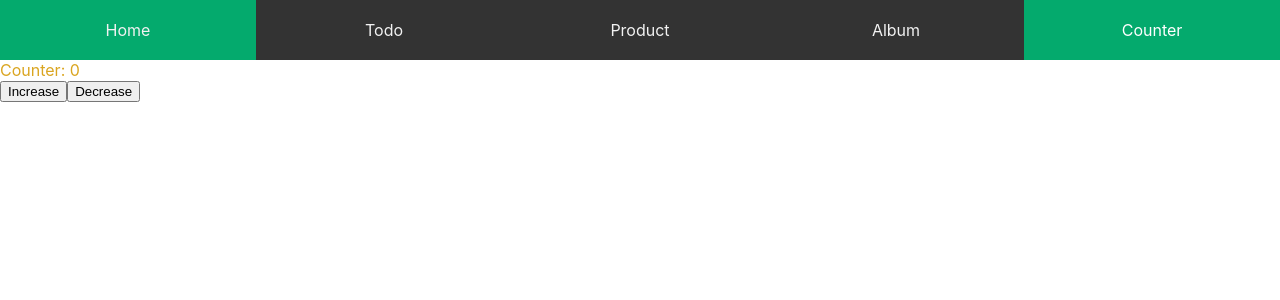
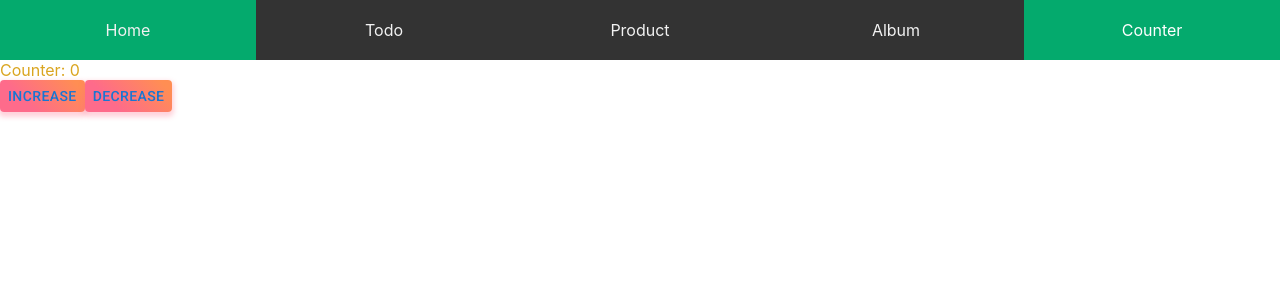
Before and after one commit to xhoang0509/learn-reactjs, a React (Create React App) app: page /counter in a window 1280 px wide. Shown: the top 300 px of the page. Built offline with nearby package versions, Linux system fonts and the light colour scheme; no server answers.

Commit message:
material ui style

```diff
--- a/package.json
+++ b/package.json
@@ -3,12 +3,11 @@
     "version": "0.1.0",
     "private": true,
     "dependencies": {
-        "@emotion/react": "^11.7.1",
-        "@emotion/styled": "^11.6.0",
         "@hookform/error-message": "^2.0.0",
         "@hookform/resolvers": "^2.8.8",
         "@mui/icons-material": "^5.3.1",
         "@mui/material": "^5.4.0",
+        "@mui/styles": "^5.4.2",
         "@reduxjs/toolkit": "^1.7.2",
         "@testing-library/jest-dom": "^5.16.1",
         "@testing-library/react": "^12.1.2",
--- a/src/features/Counter/index.jsx
+++ b/src/features/Counter/index.jsx
@@ -1,10 +1,28 @@
+import * as React from 'react';
 import { useDispatch, useSelector } from 'react-redux';
 import { decrease, increase } from './counterSlice';
 import styles from './styles.module.css';
+import { makeStyles } from '@mui/styles';
+import Button from '@mui/material/Button';
 
+const useStyles = makeStyles({
+    root: {
+        background: 'linear-gradient(45deg, #FE6B8B 30%, #FF8E53 90%)',
+        border: 0,
+        borderRadius: 3,
+        boxShadow: '0 3px 5px 2px rgba(255, 105, 135, .3)',
+        color: 'white',
+        height: 32,
+        padding: '0 30px',
+        margin: '10px',
+    },
+});
 const Counter = () => {
+    const classes = useStyles();
+
     const counter = useSelector((state) => state.counter);
     const dispatch = useDispatch();
+
     const handleIncreaseClick = () => {
         const action = increase(); // action creator
         dispatch(action);
@@ -18,8 +36,12 @@
         <div className={styles.counter}>
             Counter: {counter}
             <div>
-                <button onClick={handleIncreaseClick}>Increase</button>
-                <button onClick={handleDecreaseClick}>Decrease</button>
+                <Button className={classes.root} onClick={handleIncreaseClick}>
+                    Increase
+                </Button>
+                <Button className={classes.root} onClick={handleDecreaseClick}>
+                    Decrease
+                </Button>
             </div>
         </div>
     );
```
Also changed, not shown: 1 other file (tests, documents, lock files or other folders).
